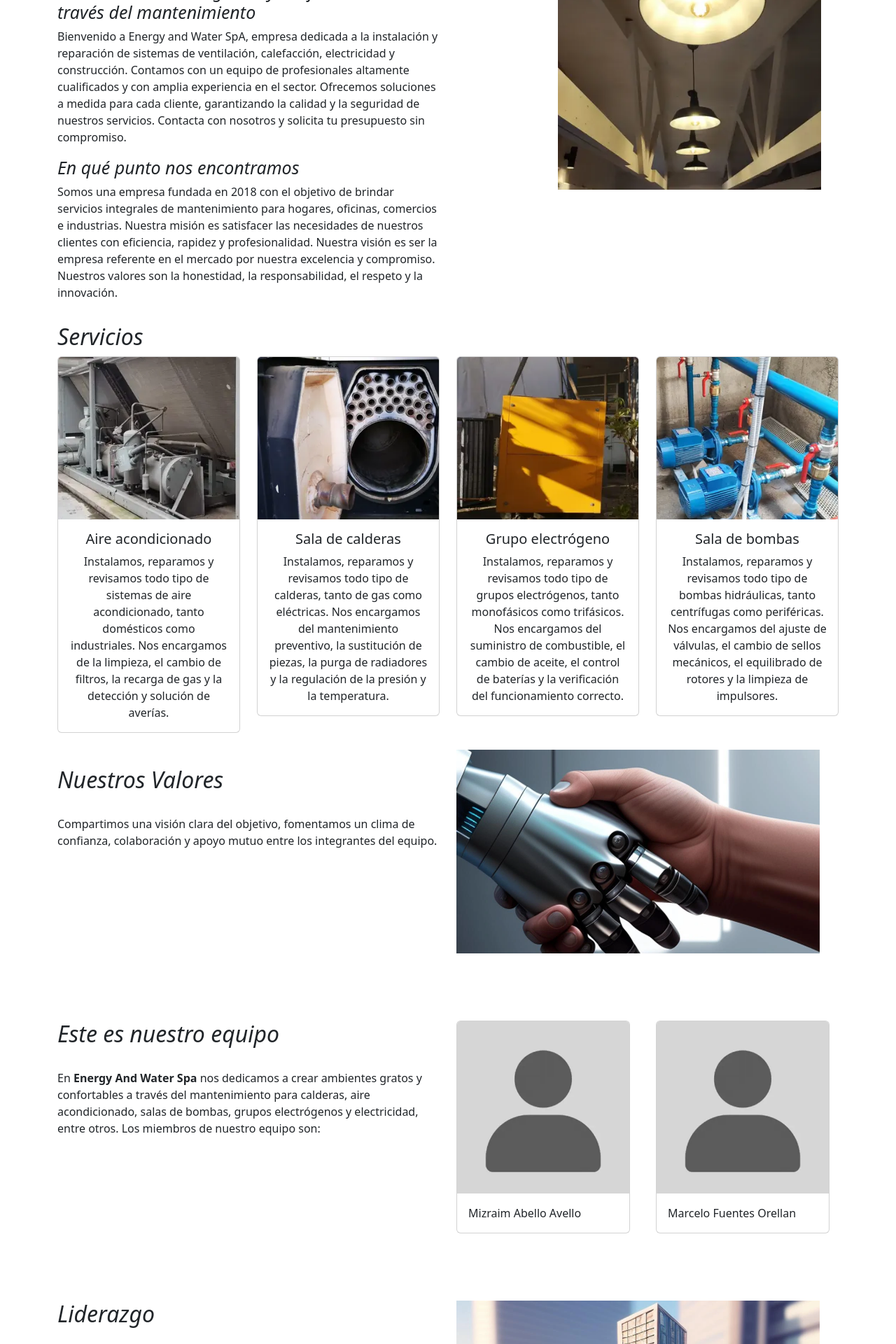
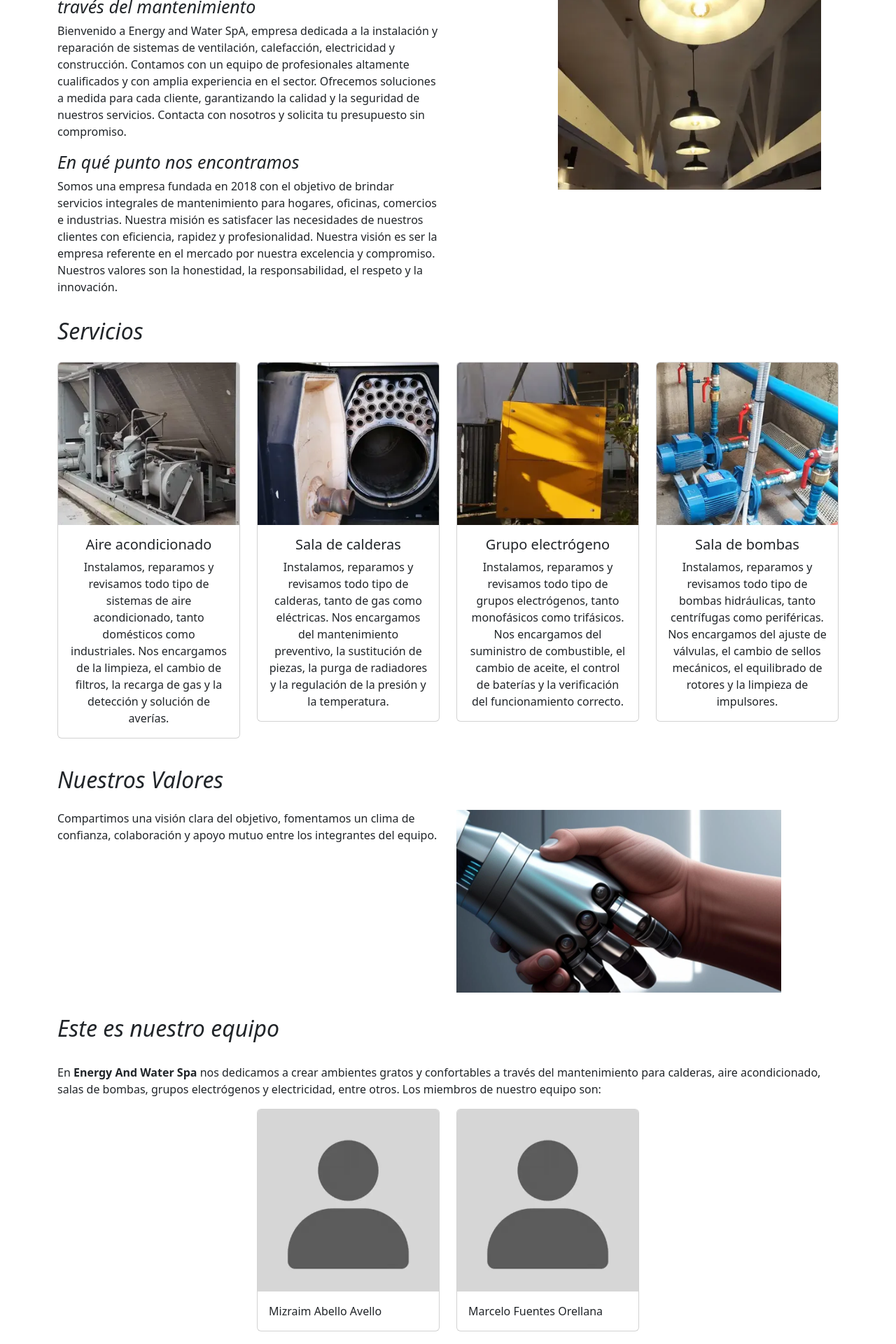
Before and after one commit to Kamikazejar/Ev3Frontend, a PHP site: page / in a window 1280 px wide. Shown: the part 800-2720 px from the top of the page at 70% size. Run offline with PHP 8.4, Linux system fonts and the light colour scheme; some libraries are stand-ins or nearby versions.

Commit message:
dev: "added form validation by Rodrigo Carmona, added css for logo on navbar for legibility on dark mode, moved "equipo" cards to a different row, and changed button colors"

```diff
--- a/assets/css/styles.css
+++ b/assets/css/styles.css
@@ -1,4 +1,14 @@
 @import url('https://fonts.googleapis.com/css?family=Hind:300,400&display=swap');
+
+.logo {
+  background-color: transparent; /* Default background */
+}
+
+@media (prefers-color-scheme: dark) {
+  .logo {
+      background-color: white; /* White background in dark mode */
+  }
+}
 
 .carousel-item {
   max-height: 35em;
@@ -8,7 +18,7 @@
   margin-inline-start: 20%;
 }
 
-#text1{
+.text1{
   font-size: 25px;
   font-style: oblique;
 }
@@ -34,6 +44,9 @@ h2 {
   padding-left: 5%;
 }
 
+#enviarForm, #buttonEquipo  {
+  background-color: #d74a1c;
+}
 
 #textfaq{
   padding-left: 5%;
@@ -42,7 +55,6 @@ h2 {
 #faqcontent{
   padding-left: 3%;
 }
-
 
 .faq-header{
   font-size: 25px;
--- a/assets/js/script.js
+++ b/assets/js/script.js
@@ -1,3 +1,51 @@
+// Extrae los input. Si no están vacios y se aceptaron los terminos, se muestra en consola los datos.
+function mostrarformulario() {
+
+
+
+    let inputnombre = document.getElementById("nombreCompleto").value;
+    let inputemail = document.getElementById("inputEmail4").value;
+    let inputdireccion = document.getElementById("direccion").value;
+    let inputcasadepa = document.getElementById("casaDepartamento").value;
+    let inputnumero = document.getElementById("numero").value;
+    let servicio = document.getElementById("servicios").value;
+    let comentario = document.getElementById("floatingTextarea2").value;
+    const checkterminos = document.getElementById('exampleCheck1');
+
+
+    if (inputnombre == "") {
+
+    } else if (inputemail == " ") {
+
+    } else if (inputdireccion == "") {
+
+    } else if (inputcasadepa == "") {
+
+    } else if (inputnumero == "") {
+
+
+    } else if (servicio == "") {
+
+
+    } else if (checkterminos.checked) {
+        Swal.fire({
+            title: "Éxito!",
+            text: "Formulario enviado exitosamente!",
+            icon: "success"
+          });
+
+        var datosformulario = inputnombre + "\n" + inputemail + "\n" + inputdireccion + "\n" + inputcasadepa + "\n" + inputnumero + "\n" + servicio + "\n" + comentario;
+        console.log(datosformulario);
+
+
+    }
+}
+ // Esto es para evitar que, cuando se ponga el boton enviar, se reinicie la pagina, ya que el form hace submit por default y actualiza pag
+formulario.addEventListener('submit', function (event) {
+    event.preventDefault();
+});
+
+
 const masTexto = document.getElementById("masTexto");
 const leerMas = document.getElementsByClassName("btn");
 const enviarForm = document.getElementById("enviarForm");
@@ -29,6 +77,7 @@ function mostrar() {
     }, false);
 })();
 
+/*Listener to avoid overlap when clicking on links on navbar. Avoids navbar overlapping content/title*/
 document.addEventListener("DOMContentLoaded", function () {
     const navbarHeight = document.querySelector('.navbar').offsetHeight;
 
@@ -45,3 +94,22 @@ document.addEventListener("DOMContentLoaded", function () {
         });
     });
 });
+
+/*Listener for dark mode toggle*/
+document.addEventListener('DOMContentLoaded', (event) => {
+    const htmlElement = document.documentElement;
+    const switchElement = document.getElementById('darkModeSwitch');
+    const currentTheme = localStorage.getItem('bsTheme') || 'light';
+    htmlElement.setAttribute('data-bs-theme', currentTheme);
+    switchElement.checked = currentTheme === 'dark';
+
+    switchElement.addEventListener('change', function () {
+        if (this.checked) {
+            htmlElement.setAttribute('data-bs-theme', 'dark');
+            localStorage.setItem('bsTheme', 'dark');
+        } else {
+            htmlElement.setAttribute('data-bs-theme', 'light');
+            localStorage.setItem('bsTheme', 'light');
+        }
+    });
+});
--- a/index.html
+++ b/index.html
@@ -77,15 +77,14 @@
         <div class="container mt-3">
             <div class="row">
                 <div class="col-md-6">
-                    <h2>Historia</h2>
-                    <br>
-                    <h3 id="text1">Creando ambientes gratos y confortables a través del mantenimiento</h3>
+                    <h2 class="mb-4">Historia</h2>
+                    <h3 class="text1">Creando ambientes gratos y confortables a través del mantenimiento</h3>
                     <p> Bienvenido a Energy and Water SpA, empresa dedicada a la instalación y reparación de sistemas de
                         ventilación, calefacción, electricidad y construcción. Contamos con un equipo de profesionales
                         altamente cualificados y con amplia experiencia en el sector. Ofrecemos soluciones a medida para
                         cada cliente, garantizando la calidad y la seguridad de nuestros servicios. Contacta con
                         nosotros y solicita tu presupuesto sin compromiso. </p>
-                    <h3 id="text1">En qué punto nos encontramos</h3>
+                    <h3 class="text1">En qué punto nos encontramos</h3>
                     <p>Somos una empresa fundada en 2018 con el objetivo de brindar servicios integrales de
                         mantenimiento para hogares, oficinas, comercios e industrias. Nuestra misión es satisfacer las
                         necesidades de nuestros clientes con eficiencia, rapidez y profesionalidad. Nuestra visión es
@@ -106,17 +105,20 @@
     <!--Sección Servicios-->
     <section id="seccionServicios">
         <div class="container mt-3">
-            <h2 id="textService">Servicios</h2>
+            <div class="row">
+                <div class="col-md-6">
+                    <h2 id="textService" class="mb-4">Servicios</h2>
+                </div>
+            </div>
             <div class="row row-cols-1 row-cols-md-4 g-4">
 
                 <!--Card Aire acondiconado-->
                 <div class="col" id="aireAcondicionado">
                     <div class="card">
-                        <img src="assets\img\aire-acondicionado.webp" class="card-img-top" alt="...">
+                        <img src="assets\img\aire-acondicionado.webp" class="card-img-top" alt="Imagen de equipo industrial de aire acondicionado">
                         <div class="card-body">
                             <h5 class="card-title text-center">Aire acondicionado</h5>
-                            <p class="card-text text-center">Instalamos, reparamos y revisamos todo tipo de sistemas de aire acondicionado, tanto domésticos como
-                                industriales. Nos encargamos de la limpieza, el cambio de filtros, la recarga de gas y la
+                            <p class="card-text text-center">Instalamos, reparamos y revisamos todo tipo de sistemas de aire acondicionado, tanto domésticos como industriales. Nos encargamos de la limpieza, el cambio de filtros, la recarga de gas y la
                             detección y solución de averías.</p>
                         </div>
                     </div>
@@ -163,61 +165,56 @@
 
     <!--Sección Equipo y valores-->
     <section id="equipo">
-        <div class="container">
+        <div class="container mt-3">
+            <h2 id="valoresEmp" class="mb-4">Nuestros Valores</h2>
             <div class="row">
                 <div class="col-md-6">
-                    <br>
-                    <h2 id="valoresEmp">Nuestros Valores</h2>
-                    <br>
                     <p> Compartimos una visión clara del objetivo, fomentamos un clima de confianza, colaboración y apoyo mutuo entre los integrantes del equipo.</p>
                 </div>
                 <div class="col-md-6">
-                    <img id= "elServicio" src="assets\img\el-servicio-nos-mueve.webp" class="img-fluid"
-                        alt="El Servicio nos Mueve" id="Img1" width="95%" height="95%">
+                    <img id= "elServicio" src="assets\img\el-servicio-nos-mueve.webp" class="img-fluid mb-3"
+                        alt="El Servicio nos Mueve" id="Img1" width="85%" alt="Imagen de mano de robot y mano humana saludándose.">
                 </div>
             </div>
         </div>
-        <br>
-        <br>
-        <br>
-        <br>
-
-        <div class="container" id="seccionEquipo">
-            <div class="row">
-                <div class="col-6">
+        <div class="container mt-3" id="seccionEquipo">
             <h2>Este es nuestro equipo</h2>
+            <div class="row row row-cols-1 row-cols-md-1">
+                <div class="col">
                 <br>
                 <p>En <strong>Energy And Water Spa</strong> nos dedicamos a crear ambientes gratos y confortables a través del mantenimiento para calderas, aire acondicionado, salas de bombas, grupos electrógenos y electricidad, entre otros. Los miembros de nuestro equipo son:</p>
                 </div>
+            </div>
+        </div>
 
-                <div class="col-3">
-                    <div class="card" style="width: 95%;">
-                        <img src="assets/img/foto-miembro.webp" class="card-img-top" alt="Mizraim Abello Avello" id="fotoMiembros">
+        <div class="container">
+            <div class="row g-4 justify-content-md-center">
+                <div class="col-md-3">
+                    <div class="card">
+                        <img src="assets/img/foto-miembro.webp" class="card-img-top" alt="Imagen de Mizraim Abello Avello" id="fotoMiembrosMizraim">
                         <div class="card-body">
                             <p class="card-text">Mizraim Abello Avello</p>
                         </div>
                     </div>
                 </div>
-
-                <div class="col-3">
-                    <div class="card" style="width: 95%;">
-                        <img src="assets/img/foto-miembro.webp" class="card-img-top" alt="Marcelo Fuentes Orellana" id="fotoMiembros">
+                <div class="col-md-3">
+                    <div class="card">
+                        <img src="assets/img/foto-miembro.webp" class="card-img-top" alt="Imagen de Marcelo Fuentes Orellana" id="fotoMiembrosMarcelo">
                         <div class="card-body">
-                        <p class="card-text">Marcelo Fuentes Orellan</p>
+                            <p class="card-text">Marcelo Fuentes Orellana</p>
                         </div>
                     </div>
                 </div>
             </div>
         </div>
 
-        <br>
-        <br>
+
         <br>
         <br>
 
-        <div class="container">
+        <div class="container mt-3">
             <div class="row">
-                <div class="col-6">
+                <div class="col-md-6">
                     <h2 style="text-align: left;">Liderazgo</h2>
                     <br>
                     <p><strong>Mizraim Abello</strong> es el fundador de Energy and Water Spa, es un líder colaborativo que se desempeña
@@ -225,18 +222,10 @@
                         <button type="button" onclick="mostrar()" id="leerMas">Leer más</button>
                     </p>
                     <div id="masTexto" style="display: none">
-                        Es decir, involucra al equipo de trabajo en la toma de decisiones y valora sus opiniones y sugerencias. Sus principales habilidades como líder son la resolución de problemas, la comunicación efectiva, el pensamiento crítico,
-                        la capacidad de coordinación y gestión. Algunos de los logros más destacados son haber participado en la acreditación
-                        de los centros de salud de la municipalidad de San Joaquín, reparación del equipo de climatización para el museo
-                        de la Universidad de los Andes y haber realizado reparaciones y cambios de grupos electrógenos que son críticos para el
-                        funcionamiento de los edificios. Uno de los desafíos que enfrentó como líder fue adaptarse a las nuevas normativas sanitarias
-                        por la pandemia y garantizar la seguridad del equipo y los clientes. Lo logró implementando protocolos de prevención y
-                        capacitando al personal. Su objetivo como líder es darles continuidad operacional a los clientes y mejorar constantemente
-                        los procesos de mantenimiento y calidad.
+                        Es decir, involucra al equipo de trabajo en la toma de decisiones y valora sus opiniones y sugerencias. Sus principales habilidades como líder son la resolución de problemas, la comunicación efectiva, el pensamiento crítico, la capacidad de coordinación y gestión. Algunos de los logros más destacados son haber participado en la acreditación de los centros de salud de la municipalidad de San Joaquín, reparación del equipo de climatización para el museo de la Universidad de los Andes y haber realizado reparaciones y cambios de grupos electrógenos que son críticos para el funcionamiento de los edificios. Uno de los desafíos que enfrentó como líder fue adaptarse a las nuevas normativas sanitarias por la pandemia y garantizar la seguridad del equipo y los clientes. Lo logró implementando protocolos de prevención y capacitando al personal. Su objetivo como líder es darles continuidad operacional a los clientes y mejorar constantemente los procesos de mantenimiento y calidad.
                     </div>
                 </div>
-
-                <div class="col-6">
+                <div class="col-md-6">
                 <img id= "mantEdificios" class="thumbnail" src="assets\img\mantenimiento-para-edificios.webp" alt="Mantenimiento para Edificios" width="95%">
                 </div>
             </div>
```
Also changed, not shown: other parts of index.html (+28 -25 lines), assets/img/570337542efebc8b8ea892bab7890674_360x360_fit.jpg (added). Lines whose indentation alone changed are shown as unchanged.
